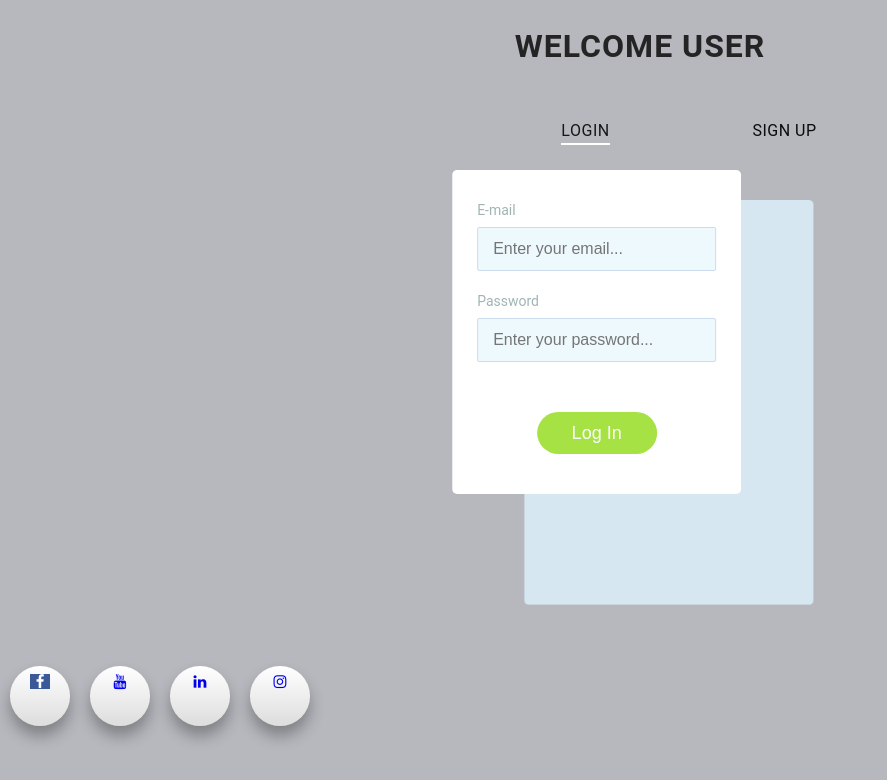
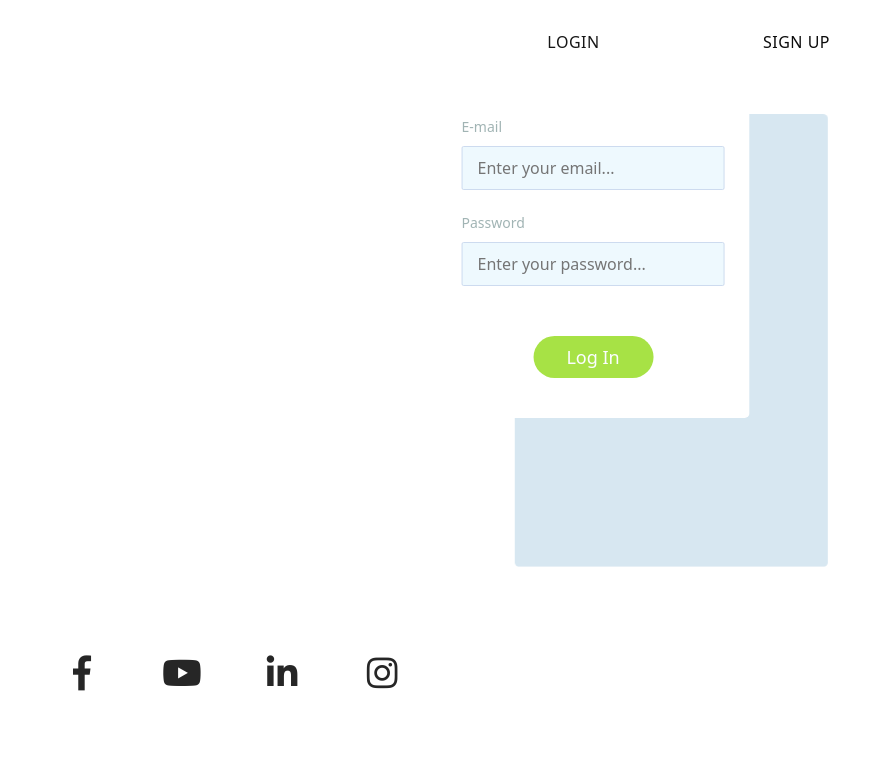
Before and after one commit to MimikaAckerman/FinalprojectPHP, a PHP site: template views/main/login.php in a window 1280 px wide. Shown: the top 780 px of the page, without its empty margins (0-887 px from the left). Run offline with PHP 8.4, Linux system fonts and the light colour scheme; the template is opened without the code that fills it, so the values that code supplies are empty; some libraries are stand-ins or nearby versions.

Commit message:
comenzando pomodoro

```diff
--- a/assets/css/login.css
+++ b/assets/css/login.css
@@ -514,14 +514,14 @@ body {
 
 
 /*social media*/
+
+
 ul {
-	position:relative;
-	top:50%;
-	left:50%;
+  display: flex;
+  position: relative;
+  top: 50%;
+  left: 50%;
   transform: translate(-50%, -50%);
-	margin:0;
-	padding:0;
-	display:flex;
 }
 
 ul li {
@@ -529,82 +529,61 @@ ul {
 }
 
 ul li a {
+  width: 80px;
+  height: 80px;
+  background-color: #fff;
+  text-align: center;
+  line-height: 80px;
+  font-size: 35px;
+  margin: 0 10px;
+  display: block;
+  border-radius: 50%;
   position: relative;
-	width:60px;
-	height:60px;
-	display:block;
-	text-align:center;
-	margin:0 10px;
-	border-radius: 50%;
-	padding: 6px;
-	box-sizing: border-box;
-	text-decoration:none;
-	box-shadow: 0 10px 15px rgba(0,0,0,0.3);
-	background: linear-gradient(0deg, #ddd, #fff);
-	transition: .5s;
+  overflow: hidden;
+  border: 3px solid #fff;
+  z-index: 1;
 }
 
-  ul li a:hover {
-	box-shadow: 0 2px 5px rgba(0,0,0,0.3);
-	text-decoration:none;
+ul li a .icon {
+  position: relative;
+  color: #262626;
+  transition: .5s;
+  z-index: 3;
 }
 
-  ul li a .fab {
-	widht: 100%;
-	height:100%;
-	display:block;
-	background: linear-gradient(0deg, #fff, #ddd);
-	border-radius: 50%;
-	line-height: calc(60px - 12px);
-	font-size:24px;
-	color: #262626;
-	transition: .5s;
+ul li a:hover .icon {
+  color: #fff;
+  transform: rotateY(360deg);
 }
 
-  ul li:nth-child(1) a:hover .fab {
-	color: #3b5998;
+ul li a:before {
+  content: "";
+  position: absolute;
+  top: 100%;
+  left: 0;
+  width: 100%;
+  height: 100%;
+  background: #f00;
+  transition: .5s;
+  z-index: 2;
 }
 
-  ul li:nth-child(2) a:hover .fab {
-	color: #00aced;
+ul li a:hover:before {
+  top: 0;
 }
 
-  ul li:nth-child(3) a:hover .fab {
-	color: #dd4b39;
+ul li:nth-child(1) a:before{
+  background: #3b5999;
 }
 
-  ul li:nth-child(4) a:hover .fab {
-	color: #007bb6;
+ul li:nth-child(2) a:before{
+  background: #ea4444;
 }
 
-  ul li:nth-child(5) a:hover .fab {
-	color: #e4405f;
+ul li:nth-child(3) a:before {
+  background: #0077b5;
 }
 
-   /* Style all font awesome icons */
-.fa {
-	font-size: 15px;
-	width: 20px;
-	text-align: center;
-	text-decoration: none;
-
+ul li:nth-child(4) a:before {
+  background: #be5eea;
 }
-
-  /* Add a hover effect if you want */
-  .fa:hover {
-	opacity: 0.7;
-  }
-
-  /* Set a specific color for each brand */
-
-  /* Facebook */
-  .fa-facebook {
-	background: #3B5998;
-	color: white;
-  }
-
-  /* Twitter */
-  .fa-twitter {
-	background: #55ACEE;
-	color: white;
-  }
--- a/views/main/login.php
+++ b/views/main/login.php
@@ -8,17 +8,27 @@
     <title>Log in TODO List</title>
 
 
-    <link rel="stylesheet" href="https://cdnjs.cloudflare.com/ajax/libs/font-awesome/4.7.0/css/font-awesome.min.css">
     <link rel="stylesheet" type="text/css" href="./assets/css/login.css">
+
+
+<link rel="stylesheet" href="https://use.fontawesome.com/releases/v5.6.3/css/all.css" integrity="sha384-UHRtZLI+pbxtHCWp1t77Bi1L4ZtiqrqD80Kn4Z8NTSRyMA2Fd33n5dQ8lWUE00s/" crossorigin="anonymous">
+    <!-- CSS only -->
+<link href="https://cdn.jsdelivr.net/npm/bootstrap@5.2.2/dist/css/bootstrap.min.css" rel="stylesheet" integrity="sha384-Zenh87qX5JnK2Jl0vWa8Ck2rdkQ2Bzep5IDxbcnCeuOxjzrPF/et3URy9Bv1WTRi" crossorigin="anonymous">
+<!-- JavaScript Bundle with Popper -->
+<script src="https://cdn.jsdelivr.net/npm/bootstrap@5.2.2/dist/js/bootstrap.bundle.min.js" integrity="sha384-OERcA2EqjJCMA+/3y+gxIOqMEjwtxJY7qPCqsdltbNJuaOe923+mo//f6V8Qbsw3" crossorigin="anonymous"></script>
+
     <script src="assets/js/utils.js" defer></script>
-    <script src="//cdn.jsdelivr.net/npm/sweetalert2@11" defer></script>
+
+
+
+
+
 </head>
-
 <body>
 
 
     <section class="forms-section">
-        <h1 class="section-title">WELCOME USER</h1>
+
         <div class="forms">
             <div class="form-wrapper is-active">
                 <button type="button" class="switcher switcher-login">
@@ -74,11 +84,20 @@
 
 
     <ul>
-        <li><a href="https://www.facebook.com/assemblerinstitute/"><i class="fa fa-facebook" aria-hidden="true"></i></a></li>
-        <li><a href="https://www.youtube.com/c/AssemblerInstituteofTechnology"><i class="fa fa-youtube" aria-hidden="true"></i></a></li>
-        <li><a href="https://www.linkedin.com/school/assembler-institute-technology/?originalSubdomain=es"><i class="fa fa-linkedin" aria-hidden="true"></i></a></li>
-        <li><a href="https://www.instagram.com/assemblerinstitute/?hl=ha-nlink"><i class="fa fa-instagram" aria-hidden="true"></i></a></li>
+        <li>
+          <a href="https://www.facebook.com/assemblerinstitute/">
+            <i class="fab fa-facebook-f icon"></i>    </a>
+        </li>
+        <li>
+          <a href="https://www.youtube.com/c/AssemblerInstituteofTechnology"><i class="fab fa-youtube icon"></i></a>
+        </li>
+        <li>
+          <a href="https://www.linkedin.com/school/assembler-institute-technology/?originalSubdomain=es"><i class="fab fa-linkedin-in icon"></i></a></li>
+        <li>
+          <a href="https://www.instagram.com/assemblerinstitute/?hl=ha-ng"><i class="fab fa-instagram icon"></i></a></li>
       </ul>
+
+
 
 </body>
 
@@ -97,7 +116,6 @@
 
 
 
-	<!--JS -->
-	<script src="assets/js/utils.js"></script>
+
 </body>
 </html>
```
Lines whose indentation alone changed are shown as unchanged.
